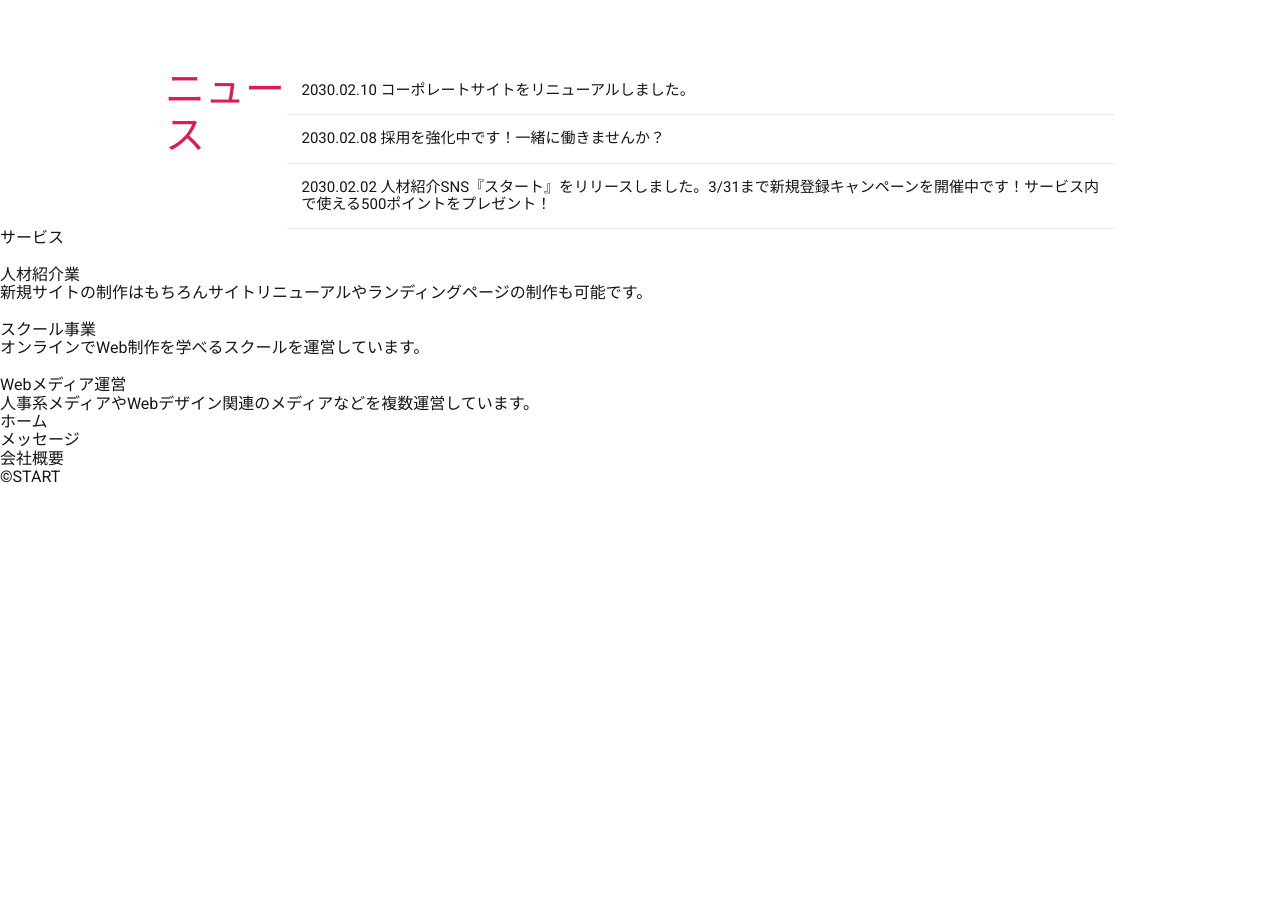
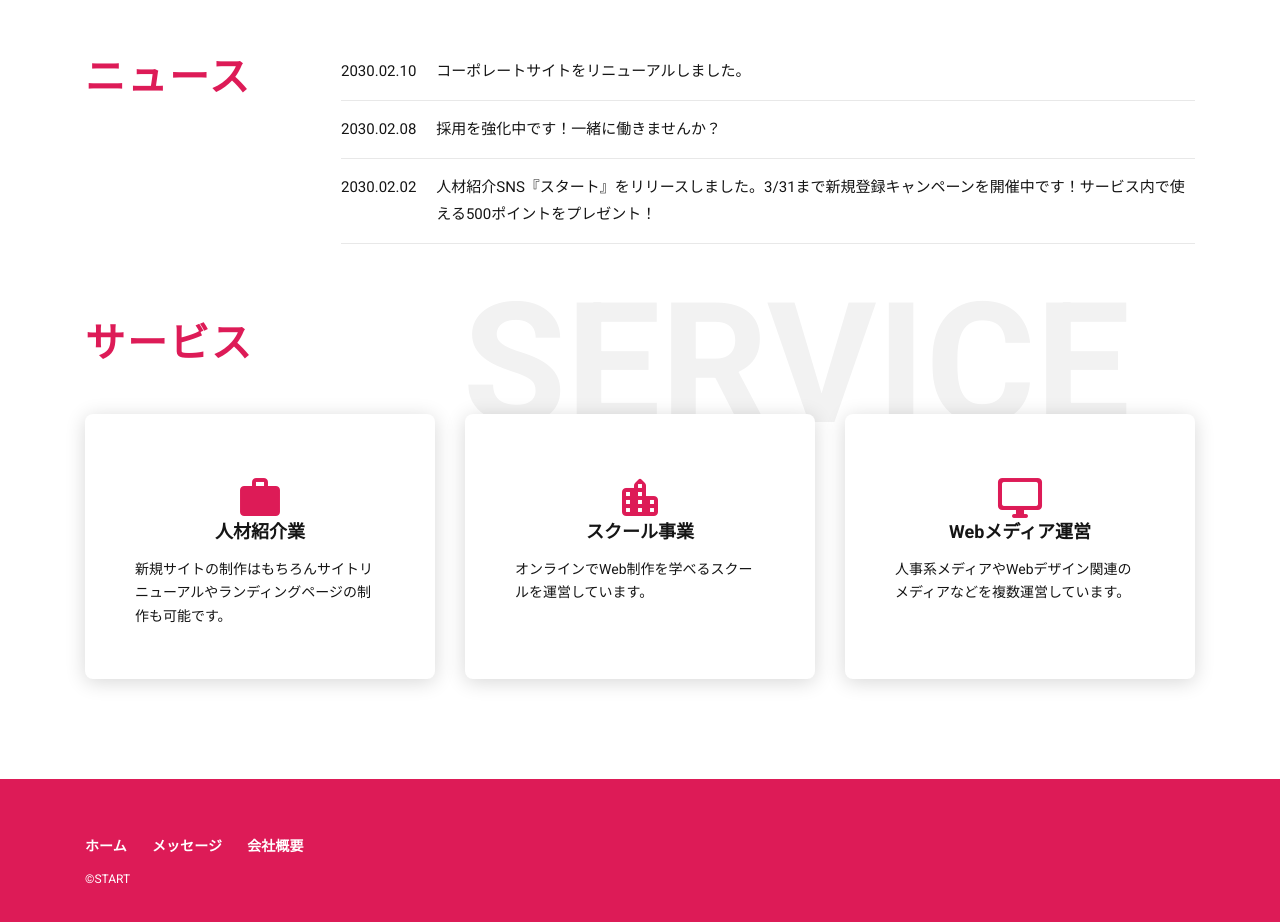
Before and after one commit to NikiIchikawa/work1, a plain HTML site: page start2.html in a window 1280 px wide. Shown: the part 692-1614 px from the top of the page. Before the commit the page ends 1178 px from the top, so only its background shows below. Drawn offline with Linux system fonts and the light colour scheme.

Commit message:
ホーム＿仮完成（未微調整）

```diff
--- a/start2.css
+++ b/start2.css
@@ -1,5 +1,6 @@
 @charset "UTF-8";
 
+/* 全体 */
 body {
     font-family: "Roboto", "Noto Sans JP", Arial, "Hiragino Kaku Gothic ProN",
       "Hiragino Sans", Meiryo, sans-serif;
@@ -12,6 +13,34 @@ a {
     transition: 0.3s;
 }
 
+img {
+    max-width: 100%;
+    height: auto;
+    vertical-align: bottom;
+}
+
+/* レイアウト */
+.container {
+    max-width: 1170px;
+    margin: 0 auto;
+    padding: 0 30px;
+}
+
+.content {
+    display: grid;
+    padding: 60px 0 100px;
+    row-gap: 80px;
+}
+
+.heading-title {
+    font-size: 40px;
+    font-weight: bold;
+    color: #DD1B57;
+    line-height: 1;
+    letter-spacing: 0.05em;
+}
+
+/* ヘッダー */
 header {
     display: flex;
     align-items: center;
@@ -19,14 +48,18 @@ header {
     height: 90px;
     padding: 30px 70px;
 }
+.header-logo{
+    line-height: 1;
+}
 
-.header-nav-list ul {
+.gnav-list {
     display: flex;
     align-items: center;
     justify-content: center;
     column-gap: 30px;
 }
 
+/* メインビジュアル */
 .main-visual {
     display: flex;
     flex-flow: column;
@@ -35,9 +68,6 @@ header {
     background-image: url(img/pc_mv.jpg);
     height: 600px;
     background-size: cover;
-}
-
-.main-visual {
     color: #fff;
     text-align: center;
 }
@@ -46,7 +76,8 @@ header {
     font-size: 160px;
   font-weight: bold;
   line-height: 1;
-  text-shadow: 1px 4px 6px #00000020;
+  text-shadow: 0 4px 6px #00000020;
+  margin-bottom: 10px;
 }
 
 .main-visual-subtitle {
@@ -55,19 +86,118 @@ header {
   letter-spacing: 1px;
 }
 
-.news-container {
+/* ニュース */
+.news-inner {
     display: flex;
-    justify-content: center;
-    padding: 69px 165px 0;
+    column-gap: 90px;
 }
 
-.news-heading {
-    font-size: 40px;
-    color: #DD1B57;
+.news-body {
+    flex: 1;
 }
 
 .news-item {
     font-size: 15px;
     border-bottom: 1px solid #e8e8e8;
-    padding: 15px;
+    margin-bottom: 15px;
+    padding-bottom: 15px;
+    line-height: 1.8;
 }
+
+.news-list-title {
+    font-size: 15px;
+    line-height: 1.8;
+}
+
+.news-list-link {
+    display: flex;
+    color: #151515;
+    text-decoration: none;
+}
+
+.news-date {
+    margin-right: 20px;
+}
+
+.news-item:last-child {
+    margin-bottom: 0;
+}
+
+/* サービス */
+.service-heading {
+    position: relative;
+    margin-bottom: 50px;
+}
+
+.service-absolute {
+    font-size: 168px;
+    font-weight: bold;
+    color: #F2F2F2;
+    position: absolute;
+    top: 960px;
+    right: 150px;
+    z-index: -1;
+}
+
+.service-list {
+    display: grid;
+    column-gap: 30px;
+    grid-template-columns: repeat(3,1fr);
+}
+
+.service-item {
+    padding: 50px;
+    border-radius: 8px;
+    background-color: #fff;
+    box-shadow: 0 3px 20px rgba(0, 0, 0, 0.16);
+}
+
+.service-item-image {
+    text-align: center;
+    margin-top: 10px;
+}
+
+.item-icon{
+    font-size: 48px;
+    color: #DD1B57;
+    vertical-align: bottom;
+}
+
+.service-list-title {
+    font-size: 18px;
+    font-weight: bold;
+    text-align: center;
+}
+
+.service-list-text {
+    font-size: 14px;
+    line-height: 1.7;
+    margin-top: 15px;
+}
+
+/* フッター */
+footer {
+    color: #fff;
+    padding: 60px 20px 50px;
+    background-color: #DD1B57;
+}
+
+.footer-nav {
+    margin-bottom: 20px;
+}
+
+.footer-nav-list {
+    display: flex;
+    column-gap: 25px;
+}
+
+.footer-nav-item {
+    font-size: 14px;
+    font-weight: bold;
+    line-height: 1;
+    letter-spacing: 0.1px;
+}
+
+.footer-copyright {
+    font-size: 12px;
+}
--- a/start2.html
+++ b/start2.html
@@ -20,74 +20,128 @@
 </head>
 
 <body>
-<!-- ヘッダー --->
+<!-- ヘッダー -->
     <header>
         <div class="header-logo">
-            <a href="#">
+            <a href=".">
             <img src="img/logo.svg" alt="START">
             </a>
         </div>
         <div class="header-nav">
-            <div class="header-nav-list">
-                <ul>
-                    <li class="header-nav-item"><a href="#">ホーム</a></li>
-                    <li class="header-nav-item"><a href="#">メッセージ</a></li>
-                    <li class="header-nav-item"><a href="#">会社概要</a></li>
+            <nav class="gnav">
+                <ul class="gnav-list">
+                    <li class="gnav-item"><a class="header-item gnav-home" href=".">ホーム</a></li>
+                    <li class="gnav-item"><a class="header-item" href="message.html">メッセージ</a></li>
+                    <li class="gnav-item"><a class="header-item" href="company.html">会社概要</a></li>
                 </ul>
-            </div>
+            </nav>
         </div>
     </header>
+<!-- ヘッダー -->
 
+<!-- メインビジュアル -->
     <main>
         <div class="main-visual">
             <h1 class="main-visual-title">START</h1>
             <div class="main-visual-subtitle">仕事に最高のスタートを</div>
         </div>
+<!-- メインビジュアル -->
 
-        <div class="main-content">
-<!-- ニュース --->
+        <div class="content">
+
+<!-- ニュース -->
             <section class="news">
-                <div class="news-container">
-                    <h2 class="news-heading">ニュース</h2>
-                    <div class="news-list">
-                        <ul>
-                            <li class="news-item">2030.02.10 コーポレートサイトをリニューアルしました。</li>
-                            <li class="news-item">2030.02.08 採用を強化中です！一緒に働きませんか？</li>
-                            <li class="news-item">2030.02.02 人材紹介SNS『スタート』をリリースしました。3/31まで新規登録キャンペーンを開催中です！サービス内で使える500ポイントをプレゼント！</li>
+                <div class="container">
+                    <div class="news-inner">
+                        <div class="news-heading">
+                            <h2 class="heading-title">ニュース</h2>
+                        </div>
+                        <div class="news-body">
+                            <ul class="news-list">
+                                <li class="news-item">
+                                    <a href="#" class="news-list-link">
+                                        <div class="news-list-date">
+                                        <time datetime="2030-02-10" class="news-date">2030.02.10</time>
+                                        </div>
+                                        <div class="news-list-title">
+                                        コーポレートサイトをリニューアルしました。
+                                        </div>
+                                    </a>
+                                </li>
+                                <li class="news-item">
+                                    <a href="#" class="news-list-link">
+                                        <div class="news-list-date">
+                                        <time datetime="2030-02-08" class="news-date">2030.02.08</time>
+                                        </div>
+                                        <div class="news-list-title">
+                                        採用を強化中です！一緒に働きませんか？
+                                        </div>
+                                    </a>
+                                </li>
+                                <li class="news-item">
+                                    <a href="#" class="news-list-link">
+                                        <div class="news-list-date">
+                                        <time datetime="2030-02-02" class="news-date">2030.02.02</time>
+                                        </div>
+                                        <div class="news-list-title">
+                                            人材紹介SNS『スタート』をリリースしました。3/31まで新規登録キャンペーンを開催中です！サービス内で使える500ポイントをプレゼント！
+                                        </div>
+                                    </a>
+                                </li>
                             </ul>
                         </div>
                     </div>
+                </div>
             </section>
-<!-- サービス --->
+<!-- ニュース -->
+
+<!-- サービス -->
             <section class="service">
-                <div class="service-container">
-                    <h2 class="service-heading">サービス</h2>
+                <div class="container">
+                    <div class="service-heading">
+                        <h2 class="heading-title">サービス</h2>
+                    </div>
+                    <div class="service-absolute">SERVICE</div>
+                    <div class="service-body">
                         <div class="service-list">
                             <div class="service-item">
-                            <div class="service-item-image">
-                            <img src="" alt=""><!--アイコン-->
-                            </div>
-                            <div class="service-item-title">人材紹介業</div>
-                            <div class="service-item-text">
+                                <figure class="service-item-image">
+                                    <span class="item-icon material-icons-round">
+                                        work<!--アイコン-->
+                                    </span>
+                                </figure>
+                                <div class="service-list-body">
+                                    <div class="service-list-title">人材紹介業</div>
+                                    <div class="service-list-text">
                                     <p>新規サイトの制作はもちろんサイトリニューアルやランディングページの制作も可能です。</p>
                                     </div>
                                 </div>
+                            </div>
                             <div class="service-item">
-                            <div class="service-item-image">
-                            <img src="" alt=""><!--アイコン-->
-                            </div>
-                            <div class="service-item-title">スクール事業</div>
-                            <div class="service-item-text">
+                                <figure class="service-item-image">
+                                    <span class="item-icon material-icons-round">
+                                        location_city<!--アイコン-->
+                                    </span>
+                                </figure>
+                                <div class="service-list-body">
+                                    <div class="service-list-title">スクール事業</div>
+                                    <div class="service-list-text">
                                     <p>オンラインでWeb制作を学べるスクールを運営しています。</p>
                                     </div>
                                 </div>
+                            </div>
                             <div class="service-item">
-                            <div class="service-item-image">
-                            <img src="" alt=""><!--アイコン-->
+                                <figure class="service-item-image">
+                                    <span class="item-icon material-icons-round">
+                                        desktop_windows<!--アイコン-->
+                                    </span>
+                                </figure>
+                                <div class="service-list-body">
+                                    <div class="service-list-title">Webメディア運営</div>
+                                    <div class="service-list-text">
+                                    <p>人事系メディアやWebデザイン関連のメディアなどを複数運営しています。</p>
                                     </div>
-                            <div class="service-item-title">Webメディア運営</div>
-                            <div class="service-item-text">
-                            <p>人事系メディアやWebデザイン関連のメディアなどを複数運営しています。</p>
+                                </div>
                             </div>
                         </div>
                     </div>
@@ -95,18 +149,20 @@
             </section>
         </div>
     </main>
-<!-- フッター --->
+<!-- サービス -->
+
+<!-- フッター -->
     <footer>
-        <div class="footer-container">
-            <div class="footer-nav">
-                <div class="footer-nav-list"></div>
-                <ul>
-                    <li class="footer-nav-item"><a href="#">ホーム</a></li>
-                    <li class="footer-nav-item"><a href="#">メッセージ</a></li>
-                    <li class="footer-nav-item"><a href="#">会社概要</a></li>
+        <div class="container">
+            <nav class="footer-nav">
+                <ul class="footer-nav-list">
+                    <li class="footer-nav-item"><a class="footer-nav-link" href=".">ホーム</a></li>
+                    <li class="footer-nav-item"><a class="footer-nav-link" href="message.html">メッセージ</a></li>
+                    <li class="footer-nav-item"><a class="footer-nav-link" href="company.html">会社概要</a></li>
                 </ul>
-            </div>
-            <div class="footer__copyright">&copy;START</div>
+            </nav>
+            <div class="footer-copyright">&copy;START</div>
         </div>
     </footer>
 </body>
+<!-- フッター -->
```
Lines whose indentation alone changed are shown as unchanged.
